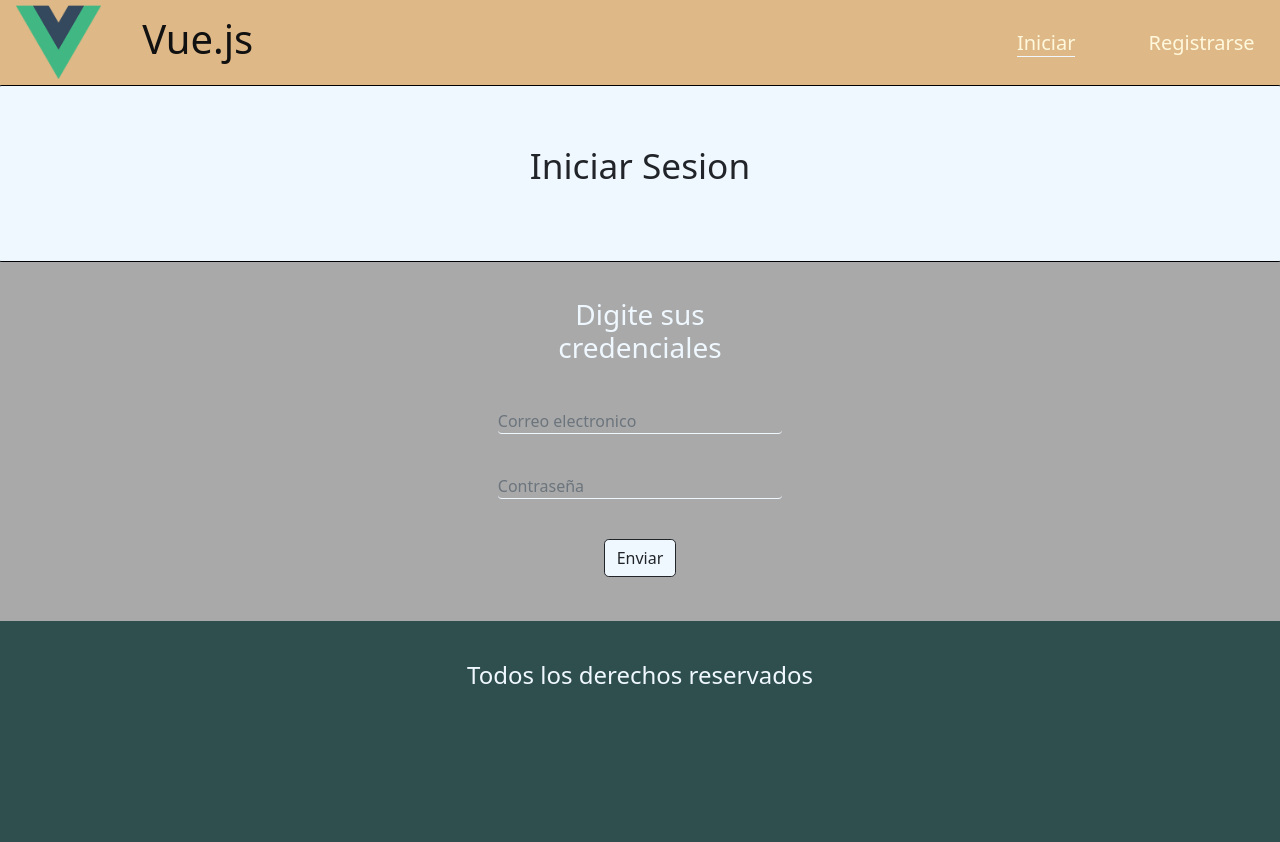
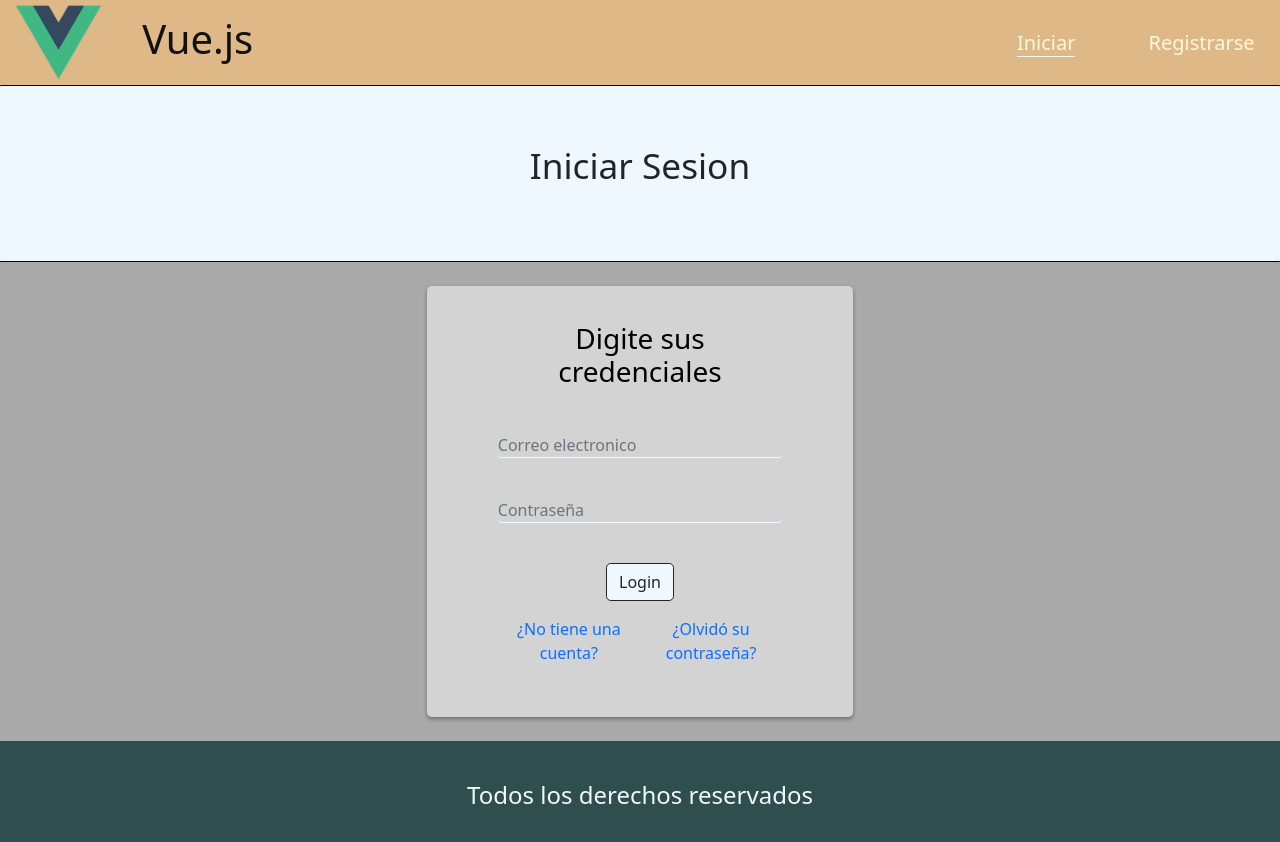
Before and after one commit to DanielVargasLedezma/Vue-Basic, a Vue app: page /login in a window 1280 px wide. Shown: the top 842 px of the page. Before the commit the page ends 800 px from the top, so only its background shows below. Built offline with nearby package versions, Linux system fonts and the light colour scheme.

Commit message:
"I forgot my password" preparation

```diff
--- a/src/assets/css/styles.css
+++ b/src/assets/css/styles.css
@@ -126,7 +126,7 @@ footer {
 
 .formulary {
   font-size: 1.5rem;
-  color: aliceblue;
+  color: black;
 }
 
 .button-area button {
--- a/src/components/user/login/login.html
+++ b/src/components/user/login/login.html
@@ -11,6 +11,9 @@
             flex-row
             justify-content-between
             align-items-center
+            form-wrapper
+            mb-4
+            mt-4
           "
       >
         <div class="col-md-2 col-sm-2 col-2"></div>
@@ -56,7 +59,27 @@
               </div>
             </div>
             <div class="button-area">
-              <button class="btn btn-outline-dark">Enviar</button>
+              <button class="btn btn-outline-dark mb-3">Login</button>
+              <section
+                class="
+                d-flex
+                flex-row
+                justify-content-between
+                align-items-center
+                text-center
+            "
+              >
+                <div class="col-md-6 col-sm-6 col-6">
+                  <p class="register">
+                    <router-link to="/register">¿No tiene una cuenta?</router-link>
+                  </p>
+                </div>
+                <div class="col-md-6 col-sm-6 col-6">
+                  <p class="register">
+                    <router-link to="/forgot-password"> ¿Olvidó su contraseña? </router-link>
+                  </p>
+                </div>
+              </section>
             </div>
             <br />
           </form>
--- a/src/components/user/login/login.vue
+++ b/src/components/user/login/login.vue
@@ -41,3 +41,23 @@ export default {
   },
 };
 </script>
+
+<style scoped>
+.form-wrapper{
+  background:lightgray;
+  box-shadow: 0 2px 4px 0  rgba(0, 0, 0, 0.356);
+  border-radius: .30rem;
+}
+
+.form-wrapper p{
+  font-size: 1rem;
+}
+
+p.register a{
+  text-decoration: none;
+}
+
+p.forgot{
+  left:0% !important;
+}
+</style>
```
